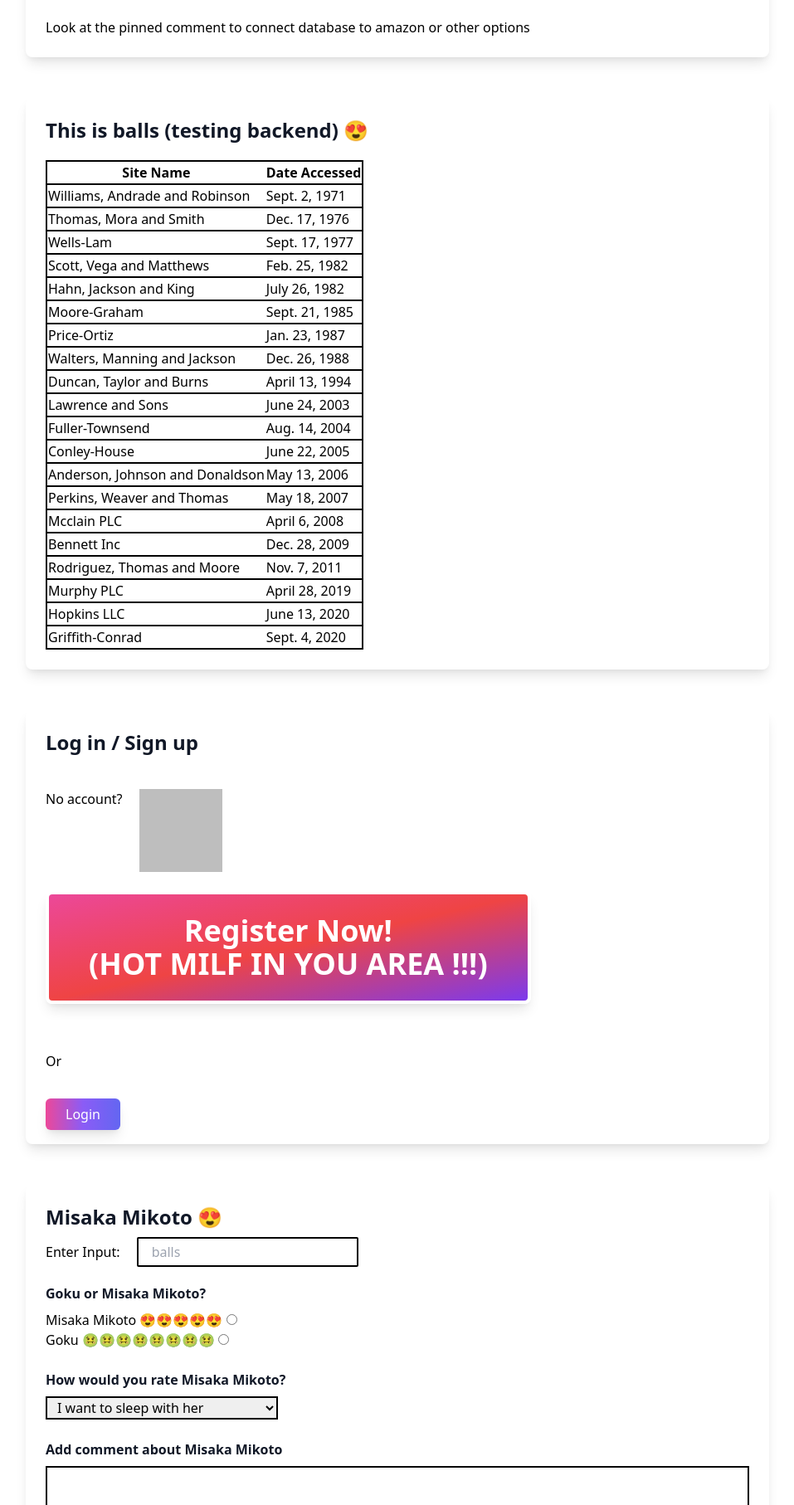
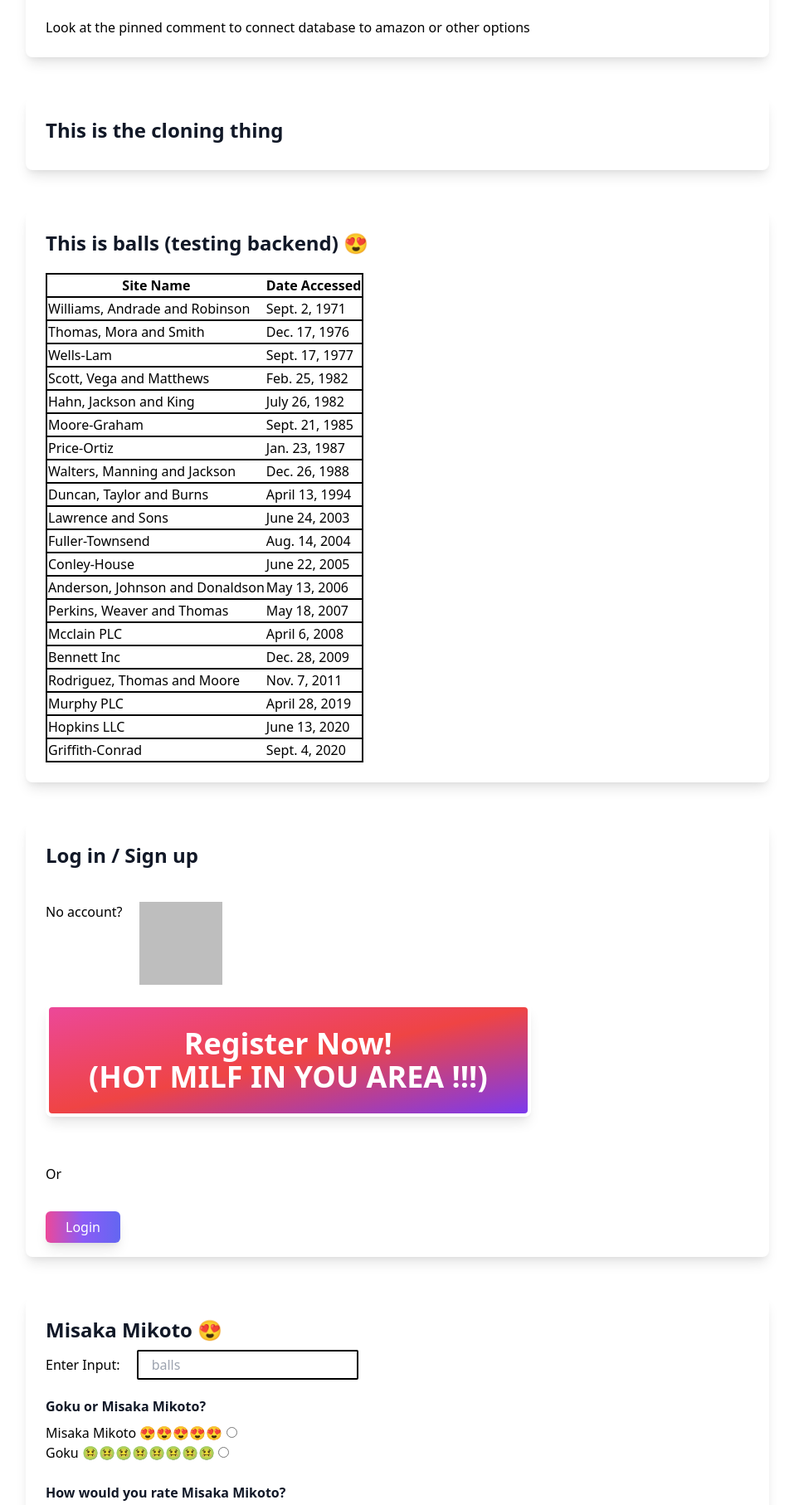
Before and after one commit to Pupackted/MisakaMikoto-test, a Django app: page / in a window 1280 px wide. Shown: the part 1721-3535 px from the top of the page at 83% size, without its empty margins (161-1118 px from the left). Run offline with Django 5.2, Linux system fonts and the light colour scheme; data comes from the database, SQL or seed files in the repository; both versions use the stored data as it was after the commit; grey boxes are pictures that could not be loaded.

Commit message:
no idea 2

```diff
--- a/MisakaMikoto_project/MisakaMikotoApp1/urls.py
+++ b/MisakaMikoto_project/MisakaMikotoApp1/urls.py
@@ -6,6 +6,6 @@ app_name = 'MisakaMikotoApp1'
 urlpatterns = [
     re_path(r'^$', views.index, name='index'),  # Use re_path for the root URL
     re_path(r'^register/$', views.register, name='register'),  # Use re_path for the register URL
-    re_path('registration/', views.registration_view, name='registration'),  # Use path for the registration URL
+    re_path('registration/<integer>', views.registration_view, name='registration'),  # Use path for the registration URL
     re_path(r'^user_login/$', views.user_login, name='user_login'),  # Use re_path for the user_login URL
 ]
--- a/MisakaMikoto_project/templates/MisakaMikotoApp1/TheAdrian.html
+++ b/MisakaMikoto_project/templates/MisakaMikotoApp1/TheAdrian.html
@@ -157,6 +157,11 @@
         Look at the pinned comment to connect database to amazon or other
         options
       </p>
+    </div>
+    <div class="max-w-4xl mx-auto my-12 p-6 bg-white rounded-lg shadow-lg">
+      <h1 class="text-2xl font-bold text-gray-900 mb-2">
+        This is the cloning thing
+      </h1>
     </div>
 
     <!-- balls -->
```
Also changed, not shown: MisakaMikoto_project/db.sqlite3, MisakaMikoto_project/media/profile_pics/bread_aIMahCg.jpg (added).
